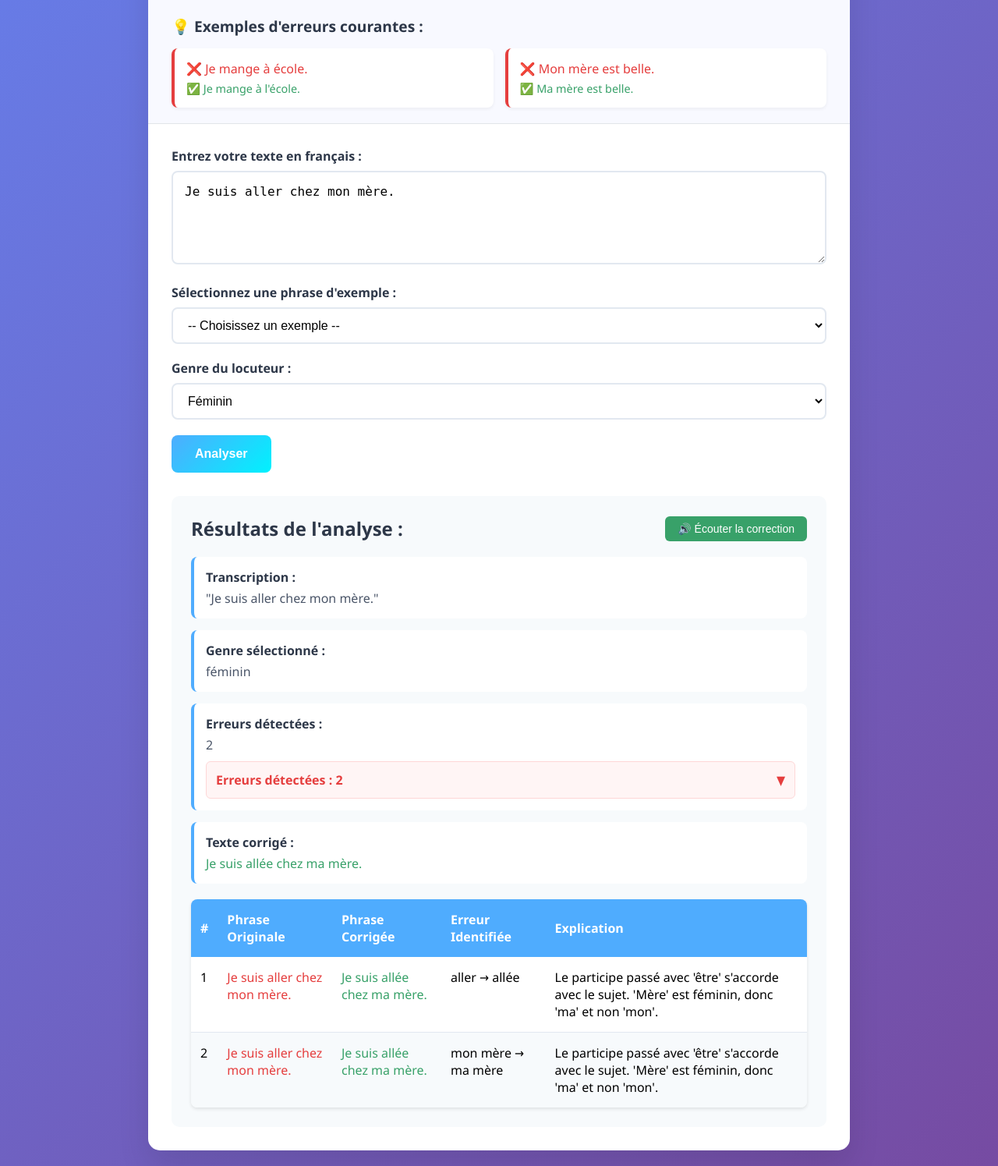
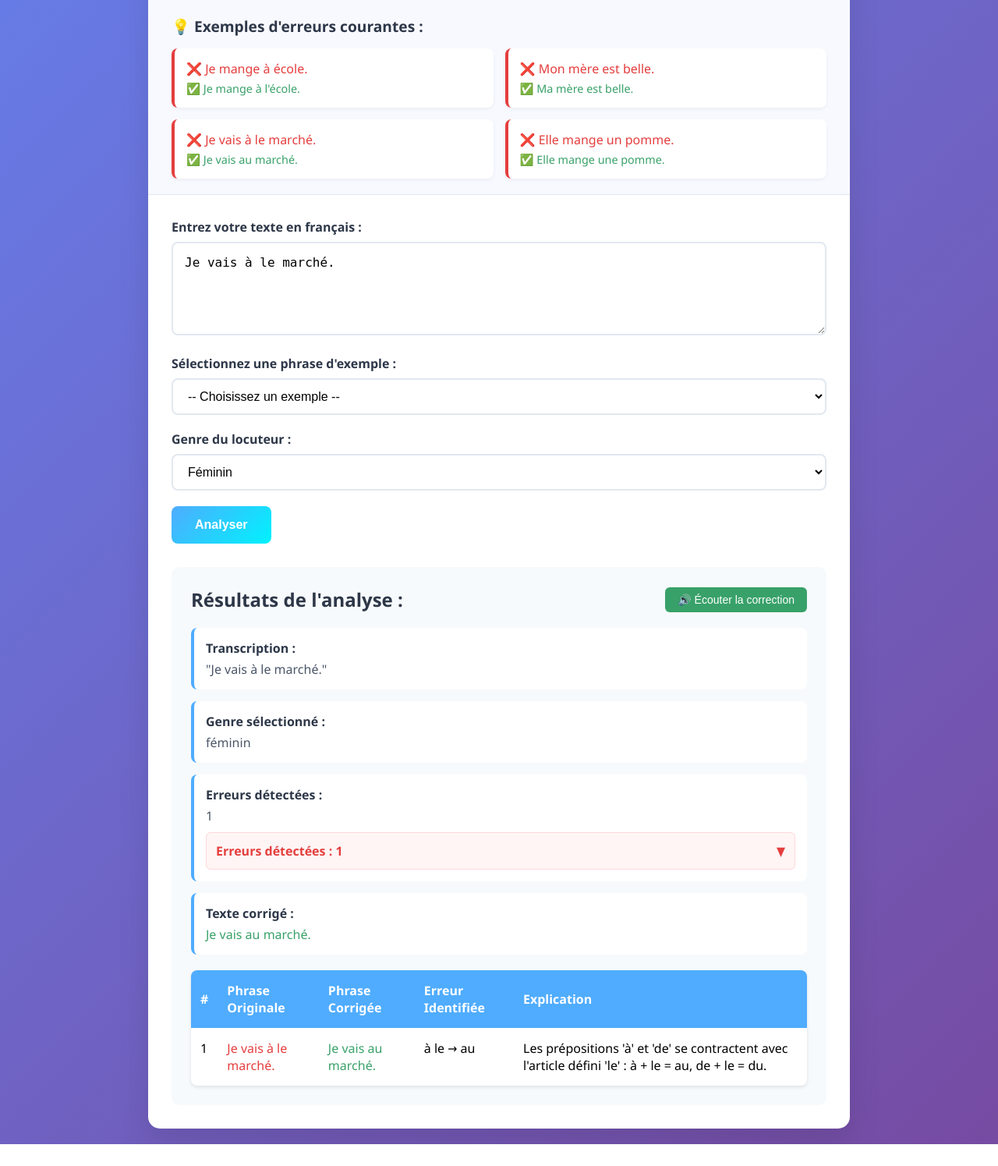
Before and after one commit to mariahcoleno/french-language-learning-platform, a Flask app: page / in a window 1280 px wide. Shown: the part 169-1664 px from the top of the page at 78% size. After the commit the page ends 1636 px from the top, so only its background shows below. Run offline with Flask 3, Linux system fonts and the light colour scheme.

Commit message:
Added 2 of the missing dropdown choices that I had in my previous version of the app

```diff
--- a/french_learning_web_app/app/templates/index.html
+++ b/french_learning_web_app/app/templates/index.html
@@ -368,6 +368,14 @@
                     <div class="incorrect">❌ Mon mère est belle.</div>
                     <div class="correct">✅ Ma mère est belle.</div>
                 </div>
+                <div class="example-item">
+                    <div class="incorrect">❌ Je vais à le marché.</div>
+                    <div class="correct">✅ Je vais au marché.</div>
+                </div>
+                <div class="example-item">
+                    <div class="incorrect">❌ Elle mange un pomme.</div>
+                    <div class="correct">✅ Elle mange une pomme.</div>
+                </div>
             </div>
         </div>
 
@@ -375,14 +383,16 @@
             <div class="input-section">
                 <div class="input-group">
                     <label for="text-input">Entrez votre texte en français :</label>
-                    <textarea id="text-input" placeholder="Écrivez votre texte ici...">Je suis aller chez mon mère.</textarea>
+                    <textarea id="text-input" placeholder="Écrivez votre texte ici...">Je vais à le marché.</textarea>
                 </div>
 
                 <div class="input-group">
                     <label for="example-select">Sélectionnez une phrase d'exemple :</label>
                     <select id="example-select">
                         <option value="">-- Choisissez un exemple --</option>
+                        <option value="Je vais à le marché. (Contraction article)">Je vais à le marché. (Contraction article)</option>
                         <option value="Je suis aller chez mon mère. (Accord du participe passé + Accord de genre)">Je suis aller chez mon mère. (Accord du participe passé + Accord de genre)</option>
+                        <option value="Elle mange un pomme. (Accord de genre article)">Elle mange un pomme. (Accord de genre article)</option>
                         <option value="Il est une belle fille. (Accord du sujet)">Il est une belle fille. (Accord du sujet)</option>
                         <option value="Nous mange à la cantine. (Conjugaison verbe)">Nous mange à la cantine. (Conjugaison verbe)</option>
                         <option value="Les chat sont mignon. (Accord pluriel)">Les chat sont mignon. (Accord pluriel)</option>
@@ -452,6 +462,19 @@
     <script>
         // Sample data for grammar analysis
         const grammarRules = {
+            "Je vais à le marché.": {
+                errors: [
+                    {
+                        type: "Contraction article",
+                        original: "Je vais à le marché.",
+                        corrected: "Je vais au marché.",
+                        explanation: "Les prépositions 'à' et 'de' se contractent avec l'article défini 'le' : à + le = au, de + le = du.",
+                        errorType: "à le → au",
+                        position: {start: 8, end: 13}
+                    }
+                ],
+                corrected: "Je vais au marché."
+            },
             "Je suis aller chez mon mère.": {
                 errors: [
                     {
@@ -472,6 +495,19 @@
                     }
                 ],
                 corrected: "Je suis allée chez ma mère."
+            },
+            "Elle mange un pomme.": {
+                errors: [
+                    {
+                        type: "Accord de genre article",
+                        original: "Elle mange un pomme.",
+                        corrected: "Elle mange une pomme.",
+                        explanation: "Le nom 'pomme' est féminin, donc l'article indéfini doit être 'une' et non 'un'.",
+                        errorType: "un pomme → une pomme",
+                        position: {start: 11, end: 20}
+                    }
+                ],
+                corrected: "Elle mange une pomme."
             },
             "Il est une belle fille.": {
                 errors: [
```
